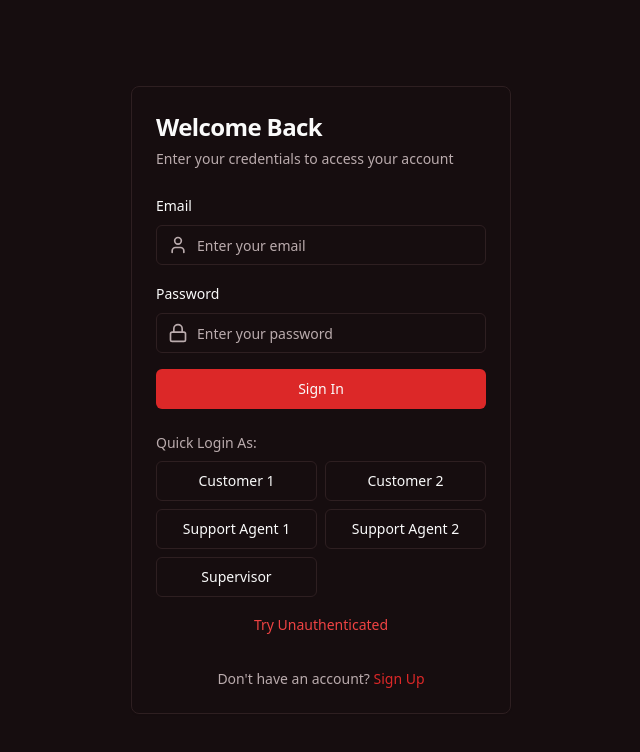
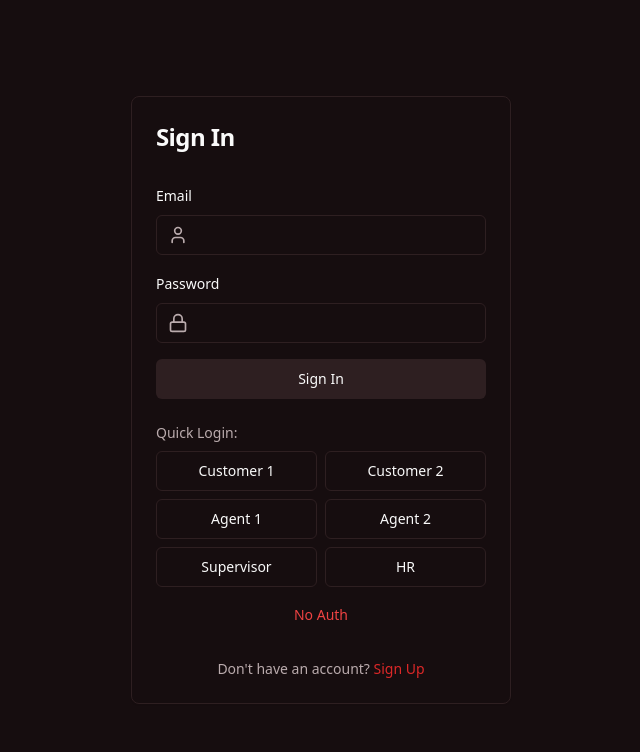
Before and after one commit to GauntletRunner2025/crummy, a React (Vite) app: page /auth in a window 1280 px wide. Shown: the top 752 px of the page, without its empty margins (319-959 px from the left). Built offline with nearby package versions, Linux system fonts and the light colour scheme.

Commit message:
login ui

```diff
--- a/src/components/AuthForm.tsx
+++ b/src/components/AuthForm.tsx
@@ -14,9 +14,10 @@ interface AuthFormProps {
 const sampleUsers = [
   { email: "customer1@example.com", password: "customer123", label: "Customer 1" },
   { email: "customer2@example.com", password: "customer123", label: "Customer 2" },
-  { email: "agent1@example.com", password: "agent123", label: "Support Agent 1" },
-  { email: "agent2@example.com", password: "agent123", label: "Support Agent 2" },
+  { email: "agent1@example.com", password: "agent123", label: "Agent 1" },
+  { email: "agent2@example.com", password: "agent123", label: "Agent 2" },
   { email: "supervisor@example.com", password: "supervisor123", label: "Supervisor" },
+  { email: "hr@example.com", password: "hr123", label: "HR" }
 ];
 
 const AuthForm = ({ isLogin = true, onToggle }: AuthFormProps) => {
@@ -62,7 +63,6 @@ const AuthForm = ({ isLogin = true, onToggle }: AuthFormProps) => {
             <User className="absolute left-3 top-2.5 h-5 w-5 text-muted-foreground" />
             <Input
               id="email"
-              placeholder="Enter your email"
               type="email"
               required
               value={email}
@@ -78,7 +78,6 @@ const AuthForm = ({ isLogin = true, onToggle }: AuthFormProps) => {
             <Input
               id="password"
               type="password"
-              placeholder="Enter your password"
               required
               value={password}
               onChange={(e) => setPassword(e.target.value)}
@@ -86,14 +85,19 @@ const AuthForm = ({ isLogin = true, onToggle }: AuthFormProps) => {
             />
           </div>
         </div>
-        <Button className="w-full" type="submit" disabled={isLoading}>
+        <Button
+          className="w-full"
+          type="submit"
+          disabled={isLoading}
+          variant="secondary"
+        >
           {isLoading ? "Loading..." : isLogin ? "Sign In" : "Create Account"}
         </Button>
       </form>
 
       {isLogin && (
         <div className="space-y-2">
-          <div className="text-sm text-muted-foreground">Quick Login As:</div>
+          <div className="text-sm text-muted-foreground">Quick Login:</div>
           <div className="grid grid-cols-2 gap-2">
             {sampleUsers.map((user) => (
               <Button
@@ -113,10 +117,10 @@ const AuthForm = ({ isLogin = true, onToggle }: AuthFormProps) => {
             className="w-full text-destructive"
             onClick={() => {
               navigate("/dashboard");
-              toast.error("Access denied! Please log in first.");
+              toast.error("Access denied!");
             }}
           >
-            Try Unauthenticated
+            No Auth
           </Button>
         </div>
       )}
--- a/src/pages/Auth.tsx
+++ b/src/pages/Auth.tsx
@@ -8,12 +8,8 @@ const Auth = () => {
   return (
     <div className="min-h-screen flex items-center justify-center p-4">
       <AuthCard
-        title={isLogin ? "Welcome Back" : "Create Account"}
-        description={
-          isLogin
-            ? "Enter your credentials to access your account"
-            : "Sign up for a new account to get started"
-        }
+        title={isLogin ? "Sign In" : "Sign Up"}
+        description=""
       >
         <AuthForm isLogin={isLogin} onToggle={() => setIsLogin(!isLogin)} />
       </AuthCard>
```
